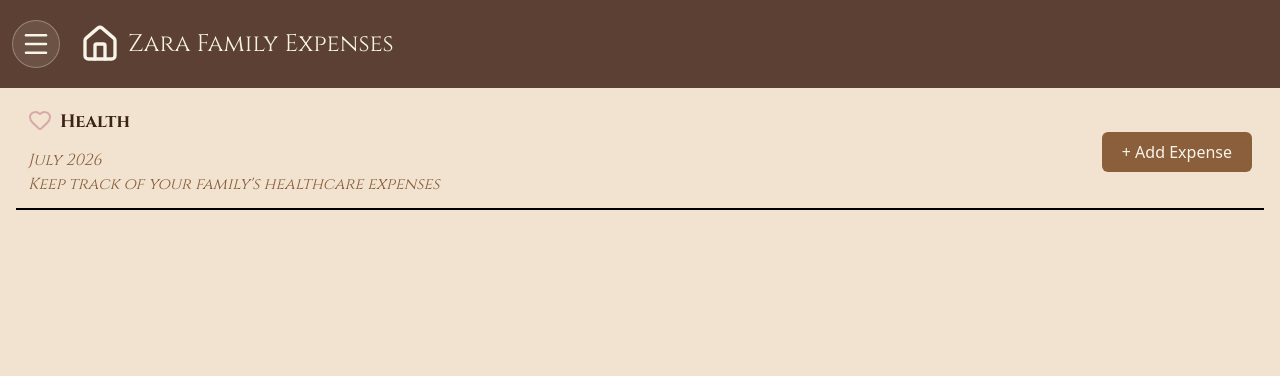
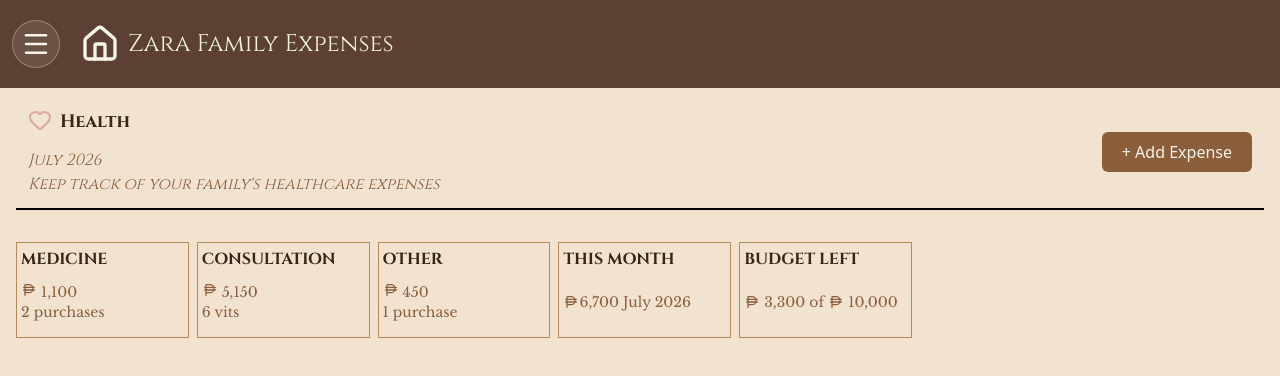
Before and after one commit to Jericho0909/home-expense-tracker, a Next.js app: page /1/health in a window 1280 px wide. Shown: the top 376 px of the page. Built offline with nearby package versions, Linux system fonts and the light colour scheme; a web font is replaced by a local one.

Commit message:
refactor: integrate updated summary data into SummaryCard UI

```diff
--- a/app/(root)/[expenses]/health/page.tsx
+++ b/app/(root)/[expenses]/health/page.tsx
@@ -3,7 +3,19 @@
 import { useContext, useEffect } from "react"
 import ExpensesSectionContext from "@/app/context/expensesSectionContext"
 import ButtonModal from "@/app/components/ButtonModal"
-import { Heart } from 'lucide-react';
+import SummaryCards from "@/app/components/SummaryCard"
+import { HealthData } from "@/app/constant/expensesData"
+import { Heart, PhilippinePeso } from 'lucide-react';
+
+type SummaryType = {
+    id: string | number;
+    name: string;
+    amount?: number,
+    itemLength?: string,
+    total?: number,
+    budget?: number
+
+}
 
 const Health = () => {
     const { setActiveSection } = useContext(ExpensesSectionContext)!
@@ -11,6 +23,64 @@ const Health = () => {
         month: "long",
         year: "numeric",
     })
+
+    const HealthExpenses = HealthData.filter((item) => item.expense === "Health")
+
+    const consultationCategories: string[] = [
+       "Consultation",
+       "Dental",
+       "Laboratory"
+    ]
+
+    const medicineItems = HealthExpenses.filter((item) => item.category === "Medicine")
+    const consultationItems = HealthExpenses.filter((item) => consultationCategories.includes(item.category))
+    const otherItems = HealthExpenses.filter((item) => item.category === "Other")
+
+    const totalMedicine = HealthExpenses.filter((item) => item.category === "Medicine").reduce((total, item) => total + item.amount, 0)
+    const totalConsultation = HealthExpenses.filter((item) => consultationCategories.includes(item.category)).reduce((total, item) => total + item.amount, 0)
+    const totalOther = HealthExpenses.filter((item) => item.category === "Other").reduce((total, item) => total + item.amount, 0)
+
+    const total = totalMedicine + totalConsultation + totalOther
+    const budgetLeft = 10000 - total
+
+    const SummaryDataArr:SummaryType[] = [
+        {
+            id: 1,
+            name: "MEDICINE ",
+            amount: totalMedicine,
+            itemLength: `${medicineItems.length} ${
+                medicineItems.length === 1 ? "purchase" : "purchases"
+            }`
+
+        },
+        {
+            id: 2,
+            name: "CONSULTATION",
+            amount: totalConsultation,
+            itemLength: `${consultationItems.length} ${
+                consultationItems.length === 1 ? "vist" : "vits"
+            }`
+        },
+        {
+            id: 3,
+            name: "OTHER",
+            amount: totalOther,
+            itemLength: `${otherItems.length} ${
+                otherItems.length === 1 ? "purchase" : "purchases"
+            }`
+        },
+        {
+            id: 4,
+            name: "THIS MONTH",
+            total: total
+
+        },
+        {
+            id: 5,
+            name: "BUDGET LEFT",
+            budget: budgetLeft
+        },
+    ]
 
     useEffect(() => {
         setActiveSection("Health")
@@ -47,6 +117,60 @@ const Health = () => {
                     <ButtonModal/>
                 </div>
             </div>
+
+            <div className="grid grid-cols-5 gap-2 w-4xl h-auto mb-8">
+                {SummaryDataArr.map((item, index) => (
+                    <SummaryCards
+                        key={index}
+                        title={item.name}
+                        content={
+                            <div
+                                className="block text-sm"
+                                style={{ fontFamily: "var(--font-libre-baskerville)"}}
+                            >
+                                {item.amount !== undefined && (
+                                    <div className="flex justify-center flex-col">
+                                        <span
+                                            className="flex gap-1"
+                                        >
+                                            <PhilippinePeso
+                                                size={16}
+                                            />
+                                            {item.amount?.toLocaleString("en-US")}
+                                        </span>
+                                        <span>
+                                            {item.itemLength}
+                                        </span>
+                                    </div>
+                                )}
+                                {item.total !== undefined && (
+                                    <p className="flex items-center flex-wrap">
+
+                                        <PhilippinePeso
+                                            size={16}
+                                        />
+                                        {item.total?.toLocaleString("en-US")}
+                                        {" "}
+                                        {currentDate}
+                                    </p>
+                                )}
+                                {item.budget !== undefined && (
+                                    <p
+                                        className="flex items-center flex-wrap gap-1"
+                                        style={{ fontFamily: "var(--font-libre-baskerville)"}}
+                                    >
+                                        <PhilippinePeso size={16} />
+                                        {budgetLeft?.toLocaleString("en-US")}
+                                        {" "}of{" "}
+                                        <PhilippinePeso size={16} />
+                                        10,000
+                                    </p>
+                                )}
+                            </div>
+                        }
+                    />
+                ))}
+            </div>
         </section>
     )
 }
--- a/app/(root)/[expenses]/transportation/page.tsx
+++ b/app/(root)/[expenses]/transportation/page.tsx
@@ -32,7 +32,7 @@ const Transportation = () => {
 
     const transportationExpenses = TransportationData.filter((item) => item.expense === "Transportation")
 
-    const transportationCategories: string[] = [
+    const transportCategories: string[] = [
         "PublicTransport",
         "RideHailing",
         "Parking",
@@ -40,12 +40,12 @@ const Transportation = () => {
     ]
 
     const fuelItems = transportationExpenses.filter((item) => item.category === "Fuel")
-    const transportItems = transportationExpenses.filter((item) => transportationCategories.includes(item.category))
+    const transportItems = transportationExpenses.filter((item) => transportCategories.includes(item.category))
     const vehicleMaintenanceItems = transportationExpenses.filter((item) => item.category === "VehicleMaintenance")
 
     const totalFuel = transportationExpenses.filter((item) => item.category === "Fuel").reduce((total, item) => total + item.amount, 0)
     const totalTransport = transportationExpenses
-    .filter((item) => transportationCategories.includes(item.category))
+    .filter((item) => transportCategories.includes(item.category))
     .reduce((total, item) => total + item.amount, 0)
     const totalVehicleMaintenance = transportationExpenses.filter((item) => item.category === "VehicleMaintenance").reduce((total, item) => total + item.amount, 0)
 
```
